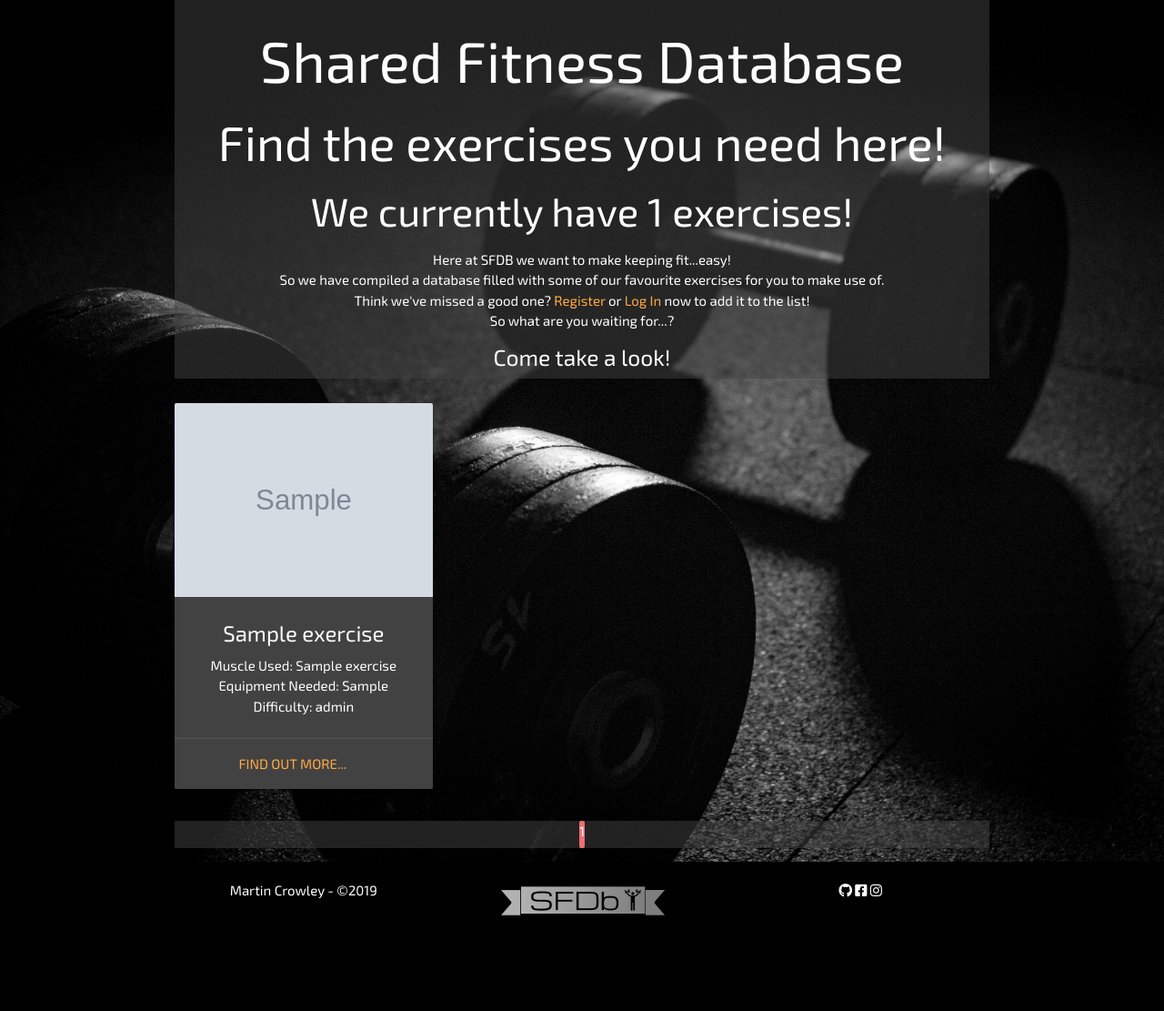
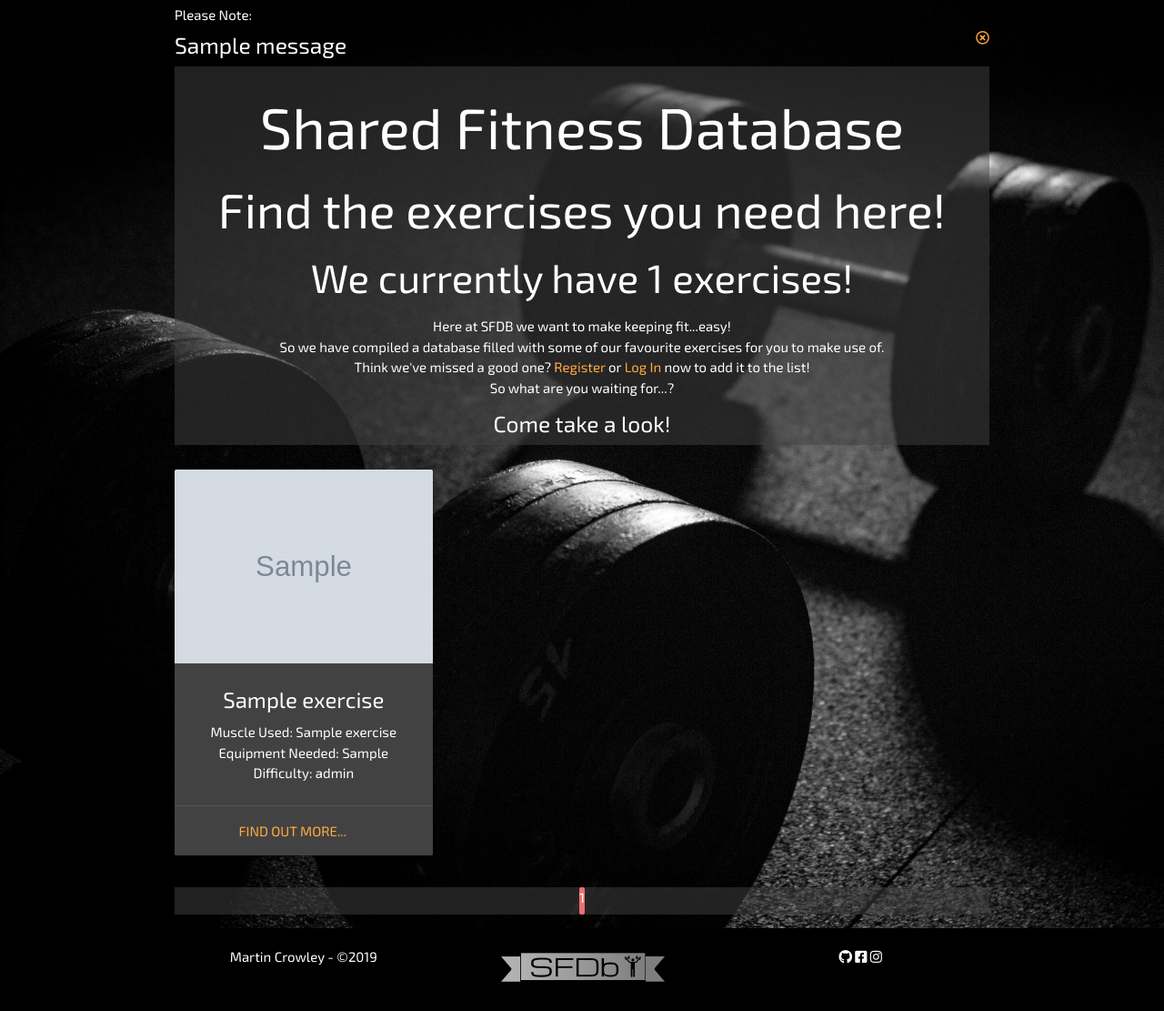
Before and after one commit to Code-Institute-Submissions/shared_fitness_database, a Flask app: page / in a window 1280 px wide. Shown: the part 64-1175 px from the top of the page at 91% size. Before the commit the page ends 1070 px from the top, so only its background shows below. Run offline with Flask 2, Linux system fonts and the light colour scheme; grey boxes marked "Sample" are stand-in pictures; one stand-in notice (Sample message) is shown; a database or web service that is not in the repository returns one stand-in record (values such as "Sample title"); some libraries are stand-ins or nearby versions.

Commit message:
added div to base.html to allow for flashed messages to appear at the top of each page to provide the user with visual feedback to certain actions on the site

```diff
--- a/templates/base.html
+++ b/templates/base.html
@@ -140,6 +140,18 @@
         </header>
         <main class="main_content">
             <div class="container">
+                {% with messages = get_flashed_messages() %}
+                    {% if messages %}
+                        {% for message in messages %}
+                            <div id="flashed-message">
+                                <div class="col s12">
+                                    <h6>Please Note:</h6><span class="right close-btn"><a><i class="far fa-times-circle"></i></a></span>
+                                    <h5>{{ message }}</h5>
+                                </div>
+                            </div>
+                        {% endfor %}
+                    {% endif %}
+                {% endwith %}
                 {% block content %}{% endblock %}
             </div>
         </main>
```
